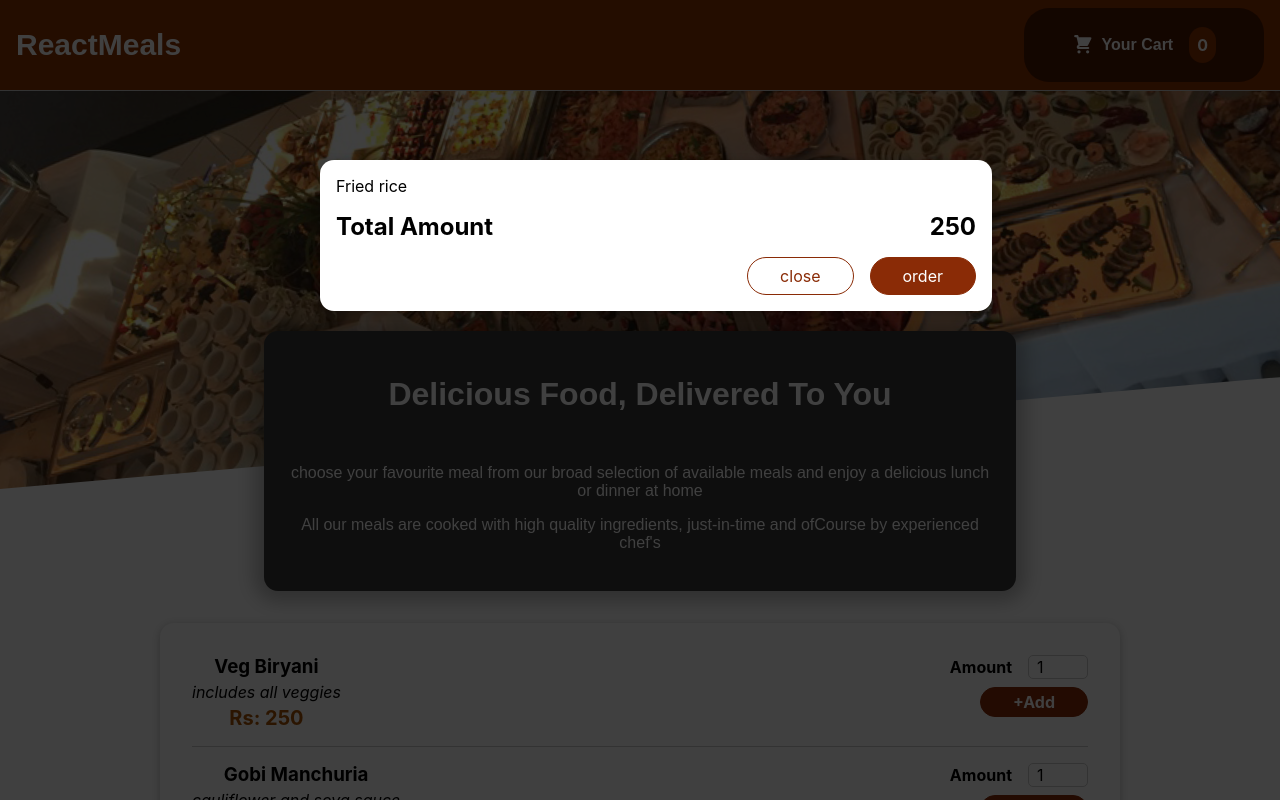
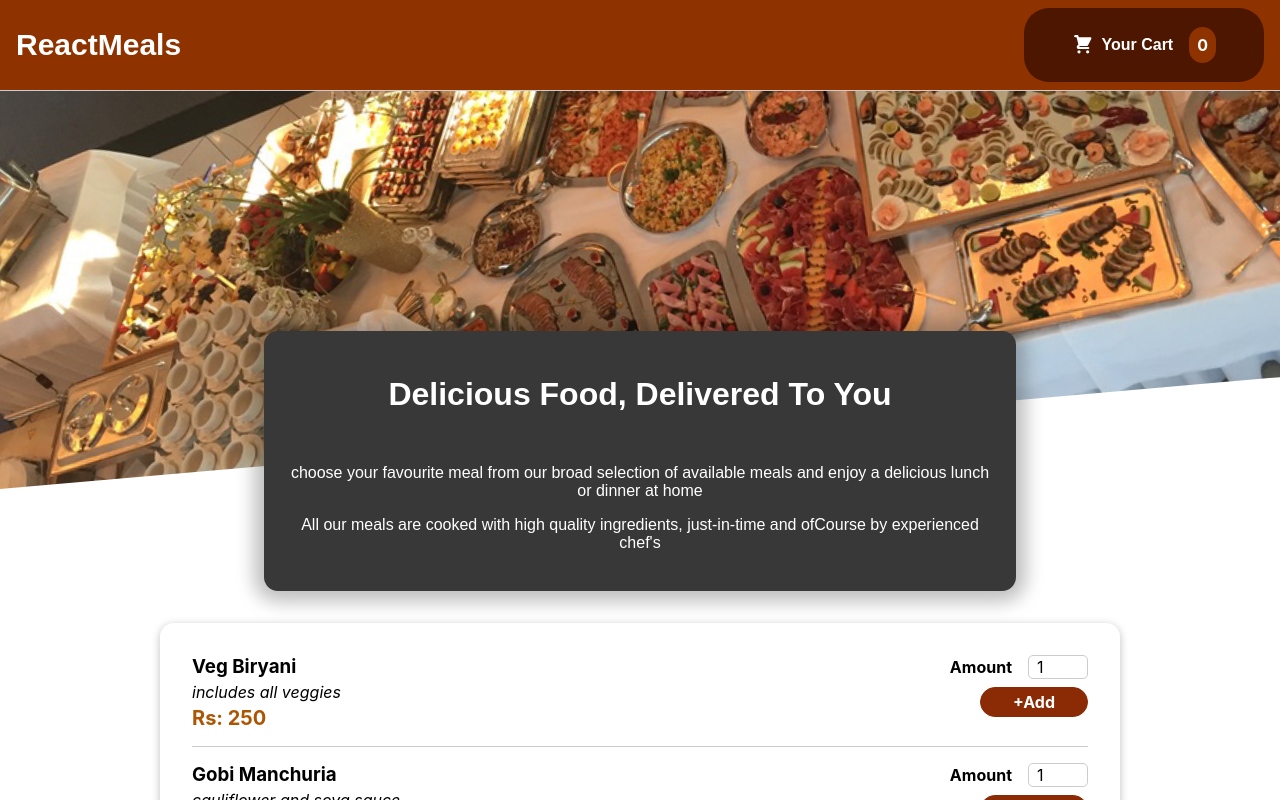
Before and after one commit to lakshmanK1/FOOD-ORDER-APP-Project1, a React (Create React App) app: page / in a window 1280 px wide. Shown: the top 800 px of the page. Built offline with nearby package versions, Linux system fonts and the light colour scheme.

Commit message:
Added functionalt to open and close cart onClick

```diff
--- a/src/App.js
+++ b/src/App.js
@@ -1,13 +1,22 @@
 import Header from './Components/MainComponents/Header';
 import SummaryAndMenuList from './Components/MainComponents/SummaryAndMenuList';
-import './App.css';
 import Cart from './Components/Cart/Cart';
+import React,{useState} from 'react';
 
 function App() {
+  const [handleCart, setHandleCart] = useState(false);
+
+  const showCartHandler = () => {
+    setHandleCart(true);
+  }
+
+  const hideCartHandler = () => {
+    setHandleCart(false);
+  }
   return (
     <div className="App">
-      <Cart/>
-      <Header/>
+     {handleCart && <Cart onHideCart={hideCartHandler}/>}
+      <Header onShowCart={showCartHandler}/>
       <SummaryAndMenuList/>
     </div>
   );
--- a/src/Components/Cart/Cart.js
+++ b/src/Components/Cart/Cart.js
@@ -2,7 +2,7 @@ import React from 'react'
 import classes from './Cart.module.css'
 import Modal from '../UI/Modal'
 
-function Cart() {
+function Cart(props) {
     const cartItems =<ul className={classes.cartItems}>{[{id:'1', name:'Fried rice', price:`Rs:${200}`,}].map((itemData)=>(
         <li key={itemData.id}>{itemData.name}</li>
     ))
@@ -16,7 +16,7 @@ function Cart() {
         </div>
 
         <div className={classes.actions}>
-            <button className={classes.buttonAlt}>close</button>
+            <button className={classes.buttonAlt} onClick={props.onHideCart}>close</button>
             <button className={classes.button}>order</button>
         </div>
     </Modal>
--- a/src/Components/MainComponents/Header.js
+++ b/src/Components/MainComponents/Header.js
@@ -4,7 +4,7 @@ import classes from './Header.module.css'
 import FoodMeals from '../../Assets/meals.jpg'
 
 
-function Header() {
+function Header(props) {
   return (
     <React.Fragment>
     <header className={classes.headerCMP}>
@@ -12,7 +12,7 @@ function Header() {
           <a href='#'><h1>ReactMeals</h1></a>
         </div>
 
-            <button className={classes.cartBTN}>
+            <button className={classes.cartBTN} onClick={props.onShowCart}>
             <span className={classes.carticon}><CartIcon/></span>
             <span className={classes.cartText}>Your Cart</span>
             <span className={classes.cartNUM}><strong>0</strong></span>
```
